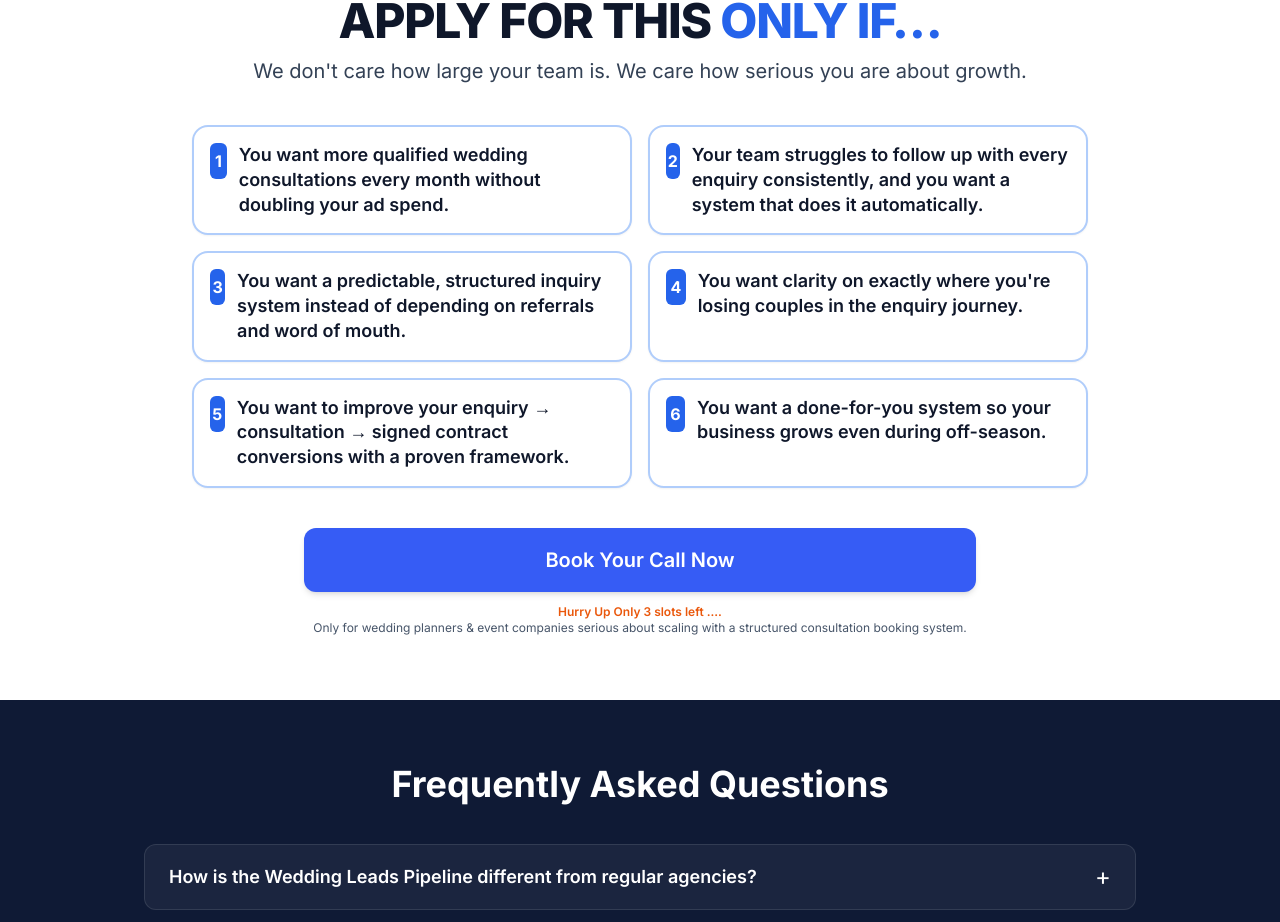
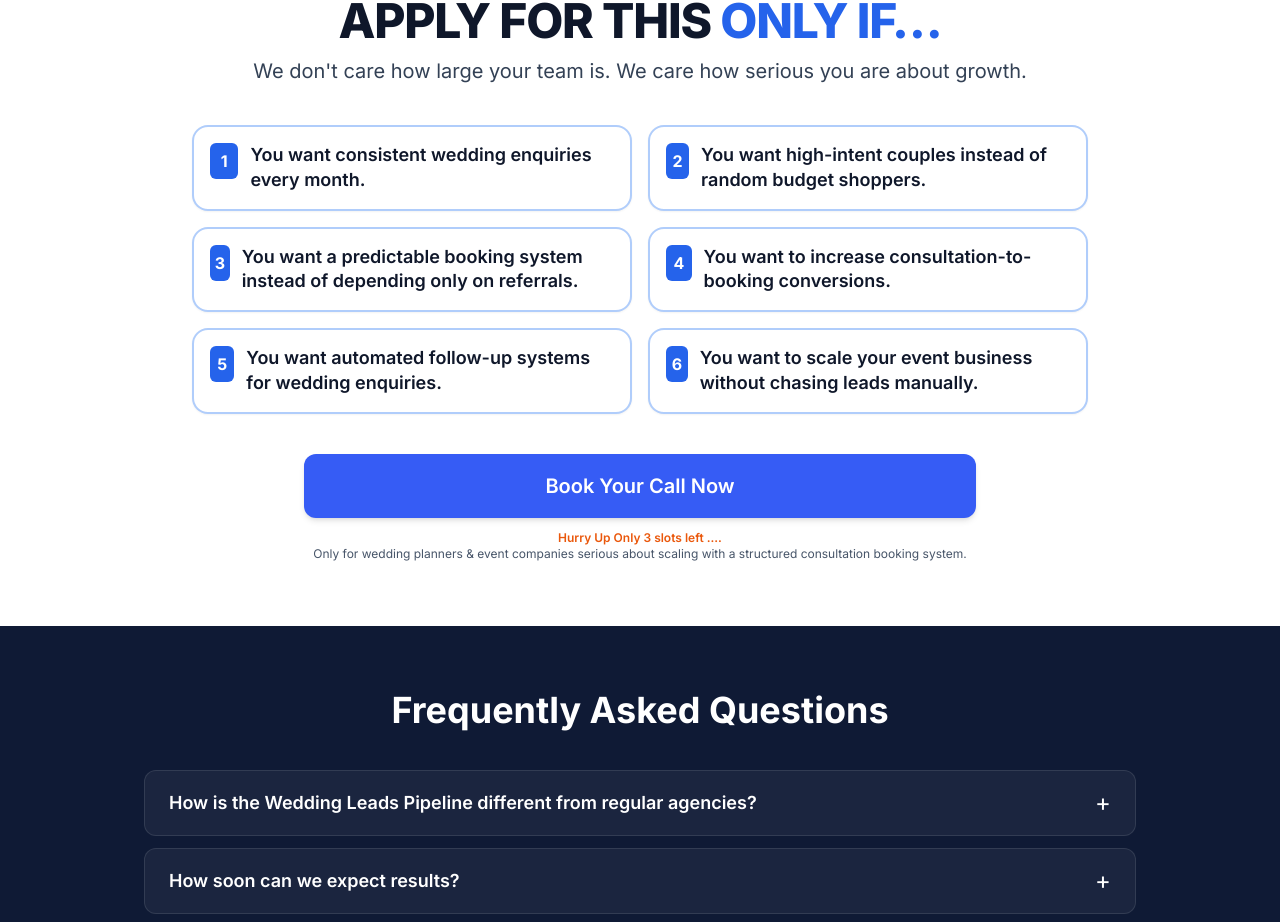
Before and after one commit to AbhiramBharadwaj/WebflowAgencyVasav, a React (Vite) app: page / in a window 1280 px wide. Shown: the part 4901-5823 px from the top of the page. Built offline with nearby package versions, Linux system fonts and the light colour scheme; a web font is replaced by a local one.

Commit message:
Added APPLY FOR THIS ONLY IF…

```diff
--- a/src/pages/Index.tsx
+++ b/src/pages/Index.tsx
@@ -144,12 +144,12 @@ const qualificationBoxes = [
 ];
 
 const readinessChecks = [
-  "You want more qualified wedding consultations every month without doubling your ad spend.",
-  "Your team struggles to follow up with every enquiry consistently, and you want a system that does it automatically.",
-  "You want a predictable, structured inquiry system instead of depending on referrals and word of mouth.",
-  "You want clarity on exactly where you're losing couples in the enquiry journey.",
-  "You want to improve your enquiry → consultation → signed contract conversions with a proven framework.",
-  "You want a done-for-you system so your business grows even during off-season.",
+  "You want consistent wedding enquiries every month.",
+  "You want high-intent couples instead of random budget shoppers.",
+  "You want a predictable booking system instead of depending only on referrals.",
+  "You want to increase consultation-to-booking conversions.",
+  "You want automated follow-up systems for wedding enquiries.",
+  "You want to scale your event business without chasing leads manually.",
 ];
 
 const faqs = [
```
